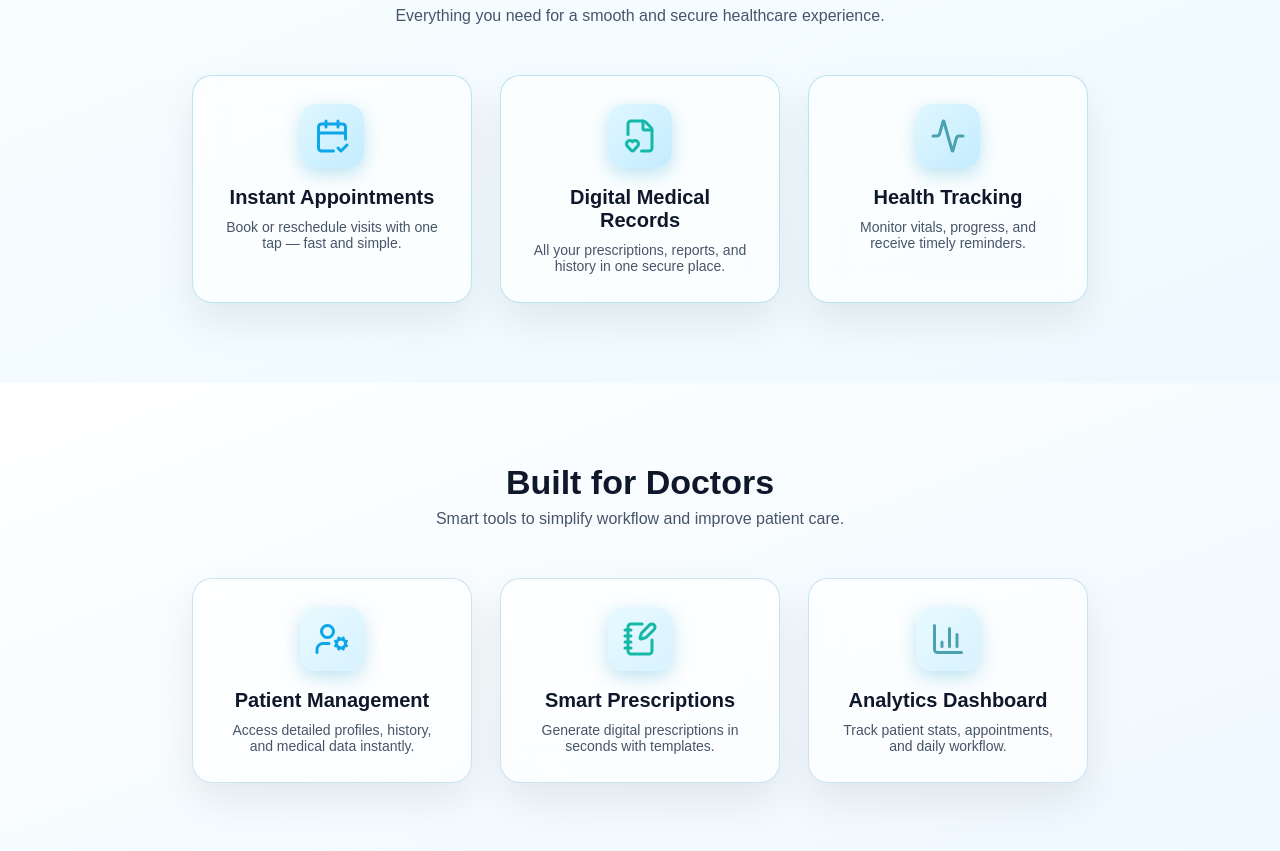
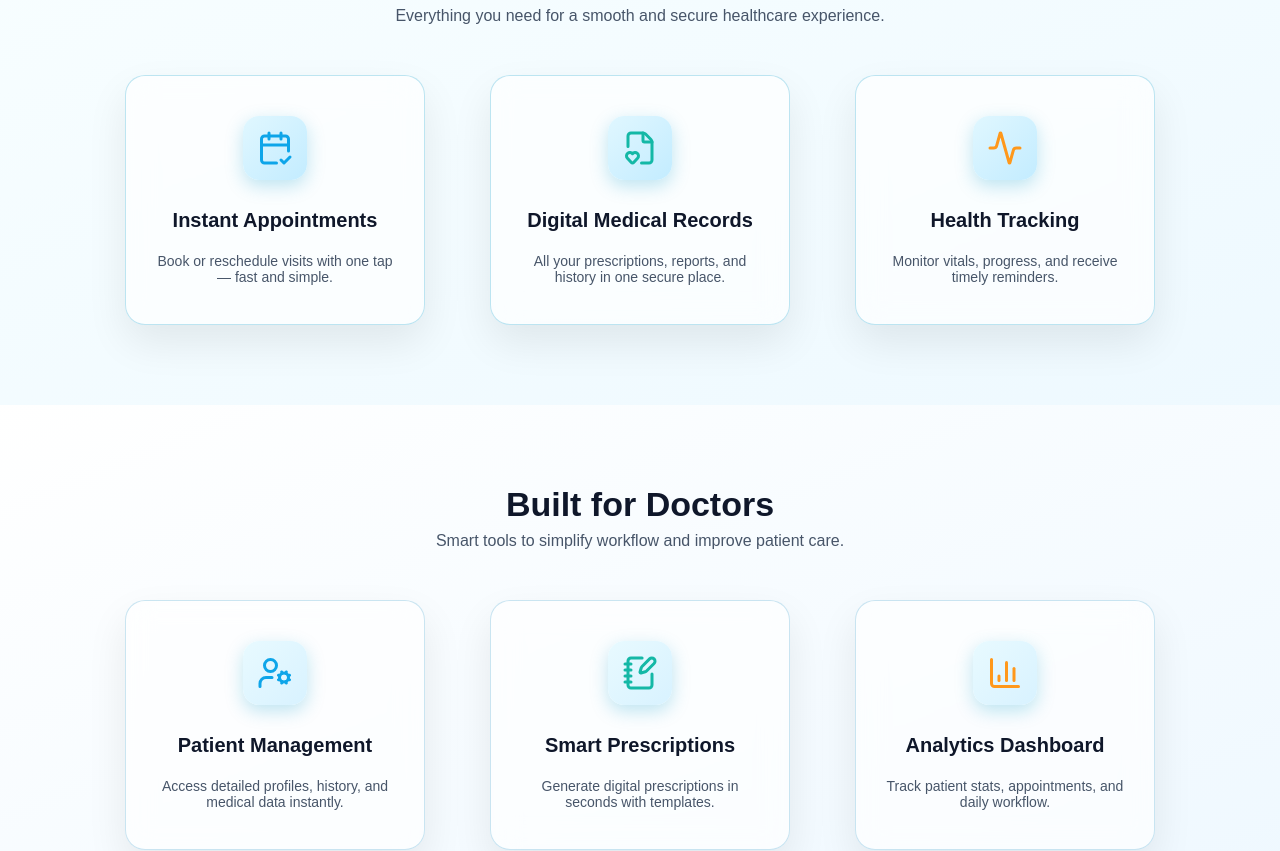
Before and after one commit to soumyatiw/Medsi, a Next.js app in the folder medsi-frontend/: page / in a window 1280 px wide. Shown: the part 1693-2544 px from the top of the page. Built offline with nearby package versions, Linux system fonts and the light colour scheme.

Commit message:
UI fix 1

```diff
--- a/medsi-frontend/src/components/Home/ForDoctors.js
+++ b/medsi-frontend/src/components/Home/ForDoctors.js
@@ -4,7 +4,7 @@ import { UserCog, NotebookPen, BarChart3 } from "lucide-react";
 
 export default function ForDoctors() {
   return (
-    <section id="forDoctors" className={styles.section}>
+    <section id="doctors" className={styles.section}>
       {/* Section Heading */}
       <h2 className={styles.title}>Built for Doctors</h2>
       <p className={styles.subtitle}>
@@ -33,7 +33,7 @@ export default function ForDoctors() {
         {/* Card 3 */}
         <div className={styles.card}>
           <div className={styles.iconBox}>
-            <BarChart3 size={36} color="#4ca1af" />
+            <BarChart3 size={36} color="#ff981bff" />
           </div>
           <h3>Analytics Dashboard</h3>
           <p>Track patient stats, appointments, and daily workflow.</p>
--- a/medsi-frontend/src/components/Home/ForDoctors.module.css
+++ b/medsi-frontend/src/components/Home/ForDoctors.module.css
@@ -21,14 +21,18 @@
 
 .grid {
   display: flex;
-  justify-content: center;
-  gap: 28px;
+  justify-content: space-evenly;
   flex-wrap: wrap;
 }
 
 .card {
-  width: 280px;
+  width: 300px;
+  height: 250px;
   padding: 28px;
+  display: flex;
+  flex-direction: column;
+  justify-content: space-evenly;
+  align-items: center;
   background: rgba(255, 255, 255, 0.65);
   backdrop-filter: blur(14px);
   border-radius: 20px;
--- a/medsi-frontend/src/components/Home/ForPatients.js
+++ b/medsi-frontend/src/components/Home/ForPatients.js
@@ -4,7 +4,7 @@ import { CalendarCheck2, FileHeart, Activity } from "lucide-react";
 
 export default function ForPatients() {
   return (
-    <section id="forPatients" className={styles.section}>
+    <section id="patients" className={styles.section}>
       {/* Section Heading */}
       <h2 className={styles.title}>Designed for Patients</h2>
       <p className={styles.subtitle}>
@@ -33,7 +33,7 @@ export default function ForPatients() {
         {/* Card 3 */}
         <div className={styles.card}>
           <div className={styles.iconBox}>
-            <Activity size={36} color="#4ca1af" />
+            <Activity size={36} color="#ff981bff" />
           </div>
           <h3>Health Tracking</h3>
           <p>Monitor vitals, progress, and receive timely reminders.</p>
--- a/medsi-frontend/src/components/Home/ForPatients.module.css
+++ b/medsi-frontend/src/components/Home/ForPatients.module.css
@@ -21,15 +21,19 @@
 
 .grid {
   display: flex;
-  justify-content: center;
-  gap: 28px;
+  justify-content: space-evenly;
   flex-wrap: wrap;
 }
 
 /* PREMIUM CARD */
 .card {
-  width: 280px;
+  width: 300px;
+  height: 250px;
   padding: 28px;
+  display: flex;
+  flex-direction: column;
+  justify-content: space-evenly;
+  align-items: center;
   background: rgba(255, 255, 255, 0.65);
   backdrop-filter: blur(14px);
   border-radius: 20px;
--- a/medsi-frontend/src/components/Home/Hero.js
+++ b/medsi-frontend/src/components/Home/Hero.js
@@ -1,5 +1,6 @@
 import styles from "./Hero.module.css";
 import Image from "next/image";
+import Link from "next/link";
 import { Pill, Dna, Stethoscope } from "lucide-react";
 
 export default function Hero() {
@@ -19,14 +20,13 @@ export default function Hero() {
                     Access prescriptions, reports, and appointments — anytime, anywhere.
                     Your complete healthcare journey in one secure platform.
                 </p>
-
                 <div className={`${styles.buttons} ${styles.fadeInDelay2}`}>
-                    <a href="/login" className={styles.primaryBtn}>
+                    <Link href="/login" className={styles.primaryBtn}>
                         Login as Patient
-                    </a>
-                    <a href="/login" className={styles.outlineBtn}>
+                    </Link>
+                    <Link href="/login" className={styles.outlineBtn}>
                         Login as Doctor
-                    </a>
+                    </Link>
                 </div>
 
                 {/* Floating Badges */}
--- a/medsi-frontend/src/components/Home/Hero.module.css
+++ b/medsi-frontend/src/components/Home/Hero.module.css
@@ -209,7 +209,7 @@
 
 .badge1 { top: -0px; left: 300px; }
 .badge2 { bottom: 200px; left: 350px; animation-delay: 1s; }
-.badge3 { bottom: 150px; left: 400px; animation-delay: 1s; }
+.badge3 { bottom: 150px; left: 400px; animation-delay: 2s; }
 
 /* BADGE FLOATING */
 @keyframes floatBadge {
```
Also changed, not shown: 1 other file (tests, documents, lock files or other folders).
